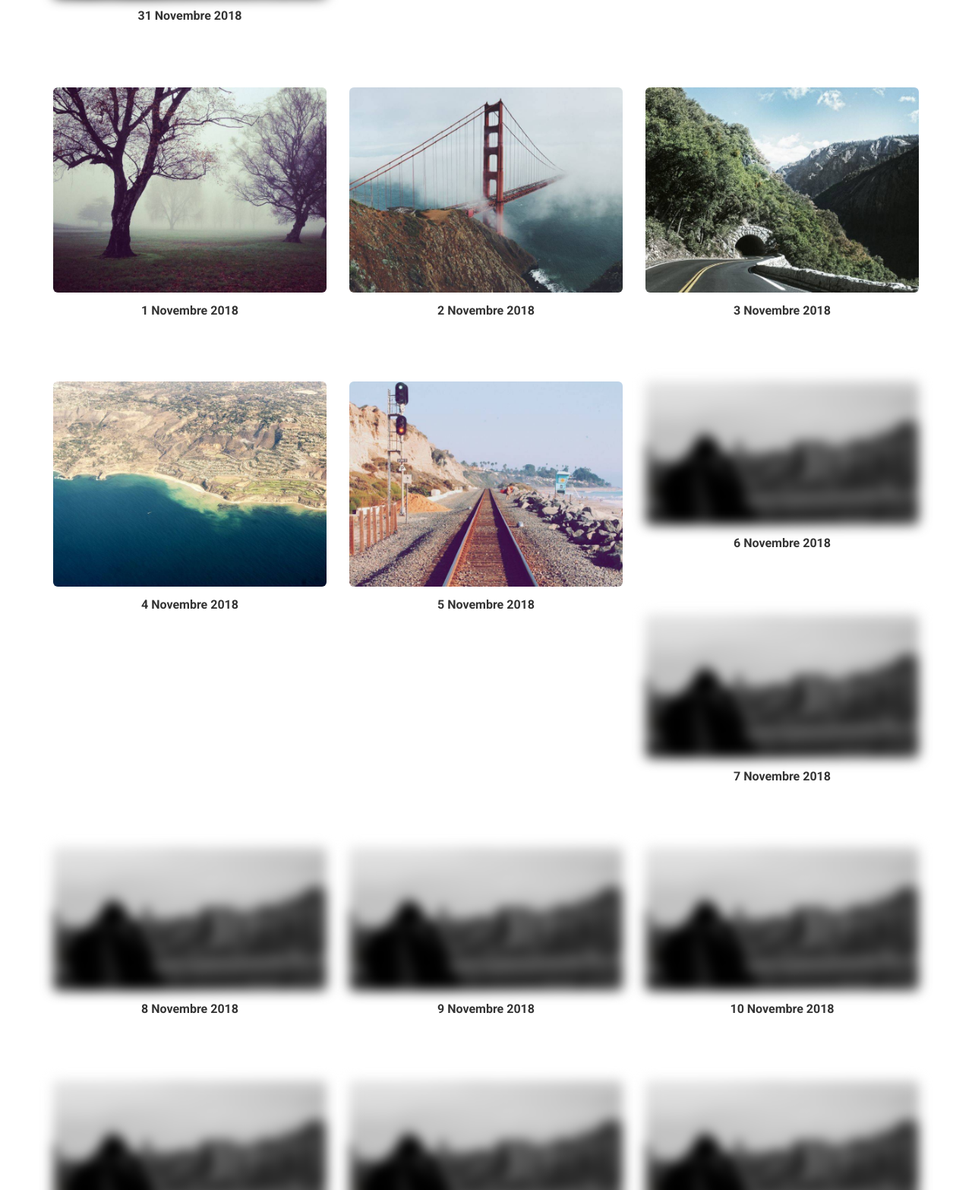
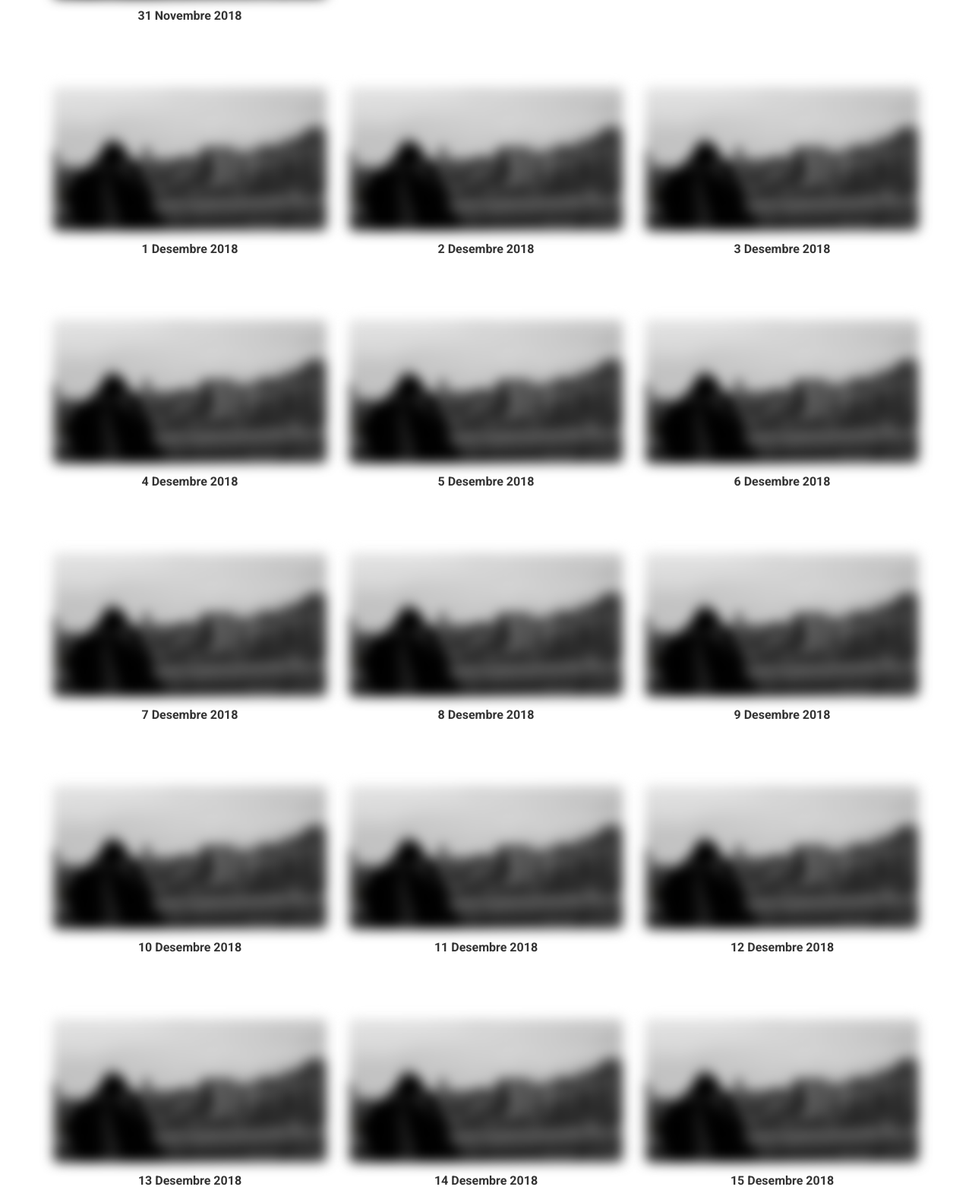
Before and after one commit to nauak/nauak.github.io, a plain HTML site: page index.html in a window 1280 px wide. Shown: the part 3740-5306 px from the top of the page at 76% size. Drawn offline with nearby package versions, Linux system fonts and the light colour scheme; some packages are replaced by stand-ins of ours; a script that the page names is missing.

Commit message:
primera versio funcional!

```diff
--- a/index.html
+++ b/index.html
@@ -102,7 +102,7 @@
 
         <p class="page-description text-center">6 anys i molts més</p>
 
-        <a href="nauak.github.io/about"><p class="page-description text-center" style="font-size:14px;color:rebeccapurple">Què és això? Llegeix això primer</p></a>
+        <a href="https://nauak.github.io/about/"><p class="page-description text-center" style="font-size:14px;color:rebeccapurple">Què és això? Llegeix això primer</p></a>
 
         <div class="tz-gallery">
 
@@ -454,60 +454,62 @@
                 </div>
             </div>
 
-
             <div class="row">
 
                     <div class="col-sm-6 col-md-4">
                         <div class="thumbnail">
-                        <a class="lightbox" href="images/park.jpg">
-                            <img src="images/park.jpg" alt="Park">
+                            <a class="lightbox" href="">
+                                <img src="images/bckgnd.jpg" alt="Park">
                             </a>
                             <div class="caption">
-                            <h3>1 Novembre 2018</h3>
+                                <h3>1 Desembre 2018</h3>
                                 <p></p>
                             </div>
                         </div>
                     </div>
                     <div class="col-sm-6 col-md-4">
                         <div class="thumbnail">
-                        <a class="lightbox" href="images/bridge.jpg">
-                            <img src="images/bridge.jpg" alt="Bridge">
+                            <a class="lightbox" href="">
+                                <img src="images/bckgnd.jpg" alt="Bridge">
                             </a>
                             <div class="caption">
-                            <h3>2 Novembre 2018</h3>
+                                <h3>2 Desembre 2018</h3>
                                 <p></p>
                             </div>
                         </div>
                     </div>
                     <div class="col-sm-6 col-md-4">
                         <div class="thumbnail">
-                        <a class="lightbox" href="images/tunnel.jpg">
-                            <img src="images/tunnel.jpg" alt="Tuneel">
+                            <a class="lightbox" href="">
+                                <img src="images/bckgnd.jpg" alt="Tuneel">
                             </a>
                             <div class="caption">
-                            <h3>3 Novembre 2018</h3>
+                                <h3>3 Desembre 2018</h3>
+                                <p></p>
+                            </div>
+                        </div>
+                    </div>
+
+                </div>
+                <div class="row">
+                    <div class="col-sm-6 col-md-4">
+                        <div class="thumbnail">
+                            <a class="lightbox" href="">
+                                <img src="images/bckgnd.jpg" alt="Coast">
+                            </a>
+                            <div class="caption">
+                                <h3>4 Desembre 2018</h3>
                                 <p></p>
                             </div>
                         </div>
                     </div>
                     <div class="col-sm-6 col-md-4">
                         <div class="thumbnail">
-                        <a class="lightbox" href="images/coast.jpg">
-                            <img src="images/coast.jpg" alt="Coast">
+                            <a class="lightbox" href="">
+                                <img src="images/bckgnd.jpg" alt="Rails">
                             </a>
                             <div class="caption">
-                            <h3>4 Novembre 2018</h3>
-                            <p></p>
-                        </div>
-                    </div>
-                </div>
-                <div class="col-sm-6 col-md-4">
-                    <div class="thumbnail">
-                        <a class="lightbox" href="images/rails.jpg">
-                            <img src="images/rails.jpg" alt="Rails">
-                        </a>
-                        <div class="caption">
-                            <h3>5 Novembre 2018</h3>
+                                <h3>5 Desembre 2018</h3>
                                 <p></p>
                             </div>
                         </div>
@@ -518,7 +520,7 @@
                                 <img src="images/bckgnd.jpg" alt="Traffic">
                             </a>
                             <div class="caption">
-                            <h3>6 Novembre 2018</h3>
+                                <h3>6 Desembre 2018</h3>
                                 <p></p>
                             </div>
                         </div>
@@ -529,7 +531,7 @@
                                 <img src="images/bckgnd.jpg" alt="Traffic">
                             </a>
                             <div class="caption">
-                            <h3>7 Novembre 2018</h3>
+                                <h3>7 Desembre 2018</h3>
                                 <p></p>
                             </div>
                         </div>
@@ -540,7 +542,7 @@
                                 <img src="images/bckgnd.jpg" alt="Traffic">
                             </a>
                             <div class="caption">
-                            <h3>8 Novembre 2018</h3>
+                                <h3>8 Desembre 2018</h3>
                                 <p></p>
                             </div>
                         </div>
@@ -551,7 +553,7 @@
                                 <img src="images/bckgnd.jpg" alt="Traffic">
                             </a>
                             <div class="caption">
-                            <h3>9 Novembre 2018</h3>
+                                <h3>9 Desembre 2018</h3>
                                 <p></p>
                             </div>
                         </div>
@@ -562,7 +564,7 @@
                                 <img src="images/bckgnd.jpg" alt="Traffic">
                             </a>
                             <div class="caption">
-                            <h3>10 Novembre 2018</h3>
+                                <h3>10 Desembre 2018</h3>
                                 <p></p>
                             </div>
                         </div>
@@ -573,7 +575,7 @@
                                 <img src="images/bckgnd.jpg" alt="Traffic">
                             </a>
                             <div class="caption">
-                            <h3>11 Novembre 2018</h3>
+                                <h3>11 Desembre 2018</h3>
                                 <p></p>
                             </div>
                         </div>
@@ -584,7 +586,7 @@
                                 <img src="images/bckgnd.jpg" alt="Traffic">
                             </a>
                             <div class="caption">
-                            <h3>12 Novembre 2018</h3>
+                                <h3>12 Desembre 2018</h3>
                                 <p></p>
                             </div>
                         </div>
@@ -595,7 +597,7 @@
                                 <img src="images/bckgnd.jpg" alt="Traffic">
                             </a>
                             <div class="caption">
-                            <h3>13 Novembre 2018</h3>
+                                <h3>13 Desembre 2018</h3>
                                 <p></p>
                             </div>
                         </div>
@@ -606,7 +608,7 @@
                                 <img src="images/bckgnd.jpg" alt="Traffic">
                             </a>
                             <div class="caption">
-                            <h3>14 Novembre 2018</h3>
+                                <h3>14 Desembre 2018</h3>
                                 <p></p>
                             </div>
                         </div>
@@ -617,7 +619,7 @@
                                 <img src="images/bckgnd.jpg" alt="Traffic">
                             </a>
                             <div class="caption">
-                            <h3>15 Novembre 2018</h3>
+                                <h3>15 Desembre 2018</h3>
                                 <p></p>
                             </div>
                         </div>
@@ -628,7 +630,7 @@
                                 <img src="images/bckgnd.jpg" alt="Traffic">
                             </a>
                             <div class="caption">
-                            <h3>16 Novembre 2018</h3>
+                                <h3>16 Desembre 2018</h3>
                                 <p></p>
                             </div>
                         </div>
@@ -639,7 +641,7 @@
                                 <img src="images/bckgnd.jpg" alt="Traffic">
                             </a>
                             <div class="caption">
-                            <h3>17 Novembre 2018</h3>
+                                <h3>17 Desembre 2018</h3>
                                 <p></p>
                             </div>
                         </div>
@@ -650,7 +652,7 @@
                                 <img src="images/bckgnd.jpg" alt="Traffic">
                             </a>
                             <div class="caption">
-                            <h3>18 Novembre 2018</h3>
+                                <h3>18 Desembre 2018</h3>
                                 <p></p>
                             </div>
                         </div>
@@ -661,7 +663,7 @@
                                 <img src="images/bckgnd.jpg" alt="Traffic">
                             </a>
                             <div class="caption">
-                            <h3>19 Novembre 2018</h3>
+                                <h3>19 Desembre 2018</h3>
                                 <p></p>
                             </div>
                         </div>
@@ -672,7 +674,7 @@
                                 <img src="images/bckgnd.jpg" alt="Traffic">
                             </a>
                             <div class="caption">
-                            <h3>20 Novembre 2018</h3>
+                                <h3>20 Desembre 2018</h3>
                                 <p></p>
                             </div>
                         </div>
@@ -683,7 +685,7 @@
                                 <img src="images/bckgnd.jpg" alt="Traffic">
                             </a>
                             <div class="caption">
-                            <h3>21 Novembre 2018</h3>
+                                <h3>21 Desembre 2018</h3>
                                 <p></p>
                             </div>
                         </div>
@@ -694,7 +696,7 @@
                                 <img src="images/bckgnd.jpg" alt="Traffic">
                             </a>
                             <div class="caption">
-                            <h3>22 Novembre 2018</h3>
+                                <h3>22 Desembre 2018</h3>
                                 <p></p>
                             </div>
                         </div>
@@ -705,7 +707,7 @@
                                 <img src="images/bckgnd.jpg" alt="Traffic">
                             </a>
                             <div class="caption">
-                            <h3>23 Novembre 2018</h3>
+                                <h3>23 Desembre 2018</h3>
                                 <p></p>
                             </div>
                         </div>
@@ -716,7 +718,7 @@
                                 <img src="images/bckgnd.jpg" alt="Traffic">
                             </a>
                             <div class="caption">
-                            <h3>24 Novembre 2018</h3>
+                                <h3>24 Desembre 2018</h3>
                                 <p></p>
                             </div>
                         </div>
@@ -727,7 +729,7 @@
                                 <img src="images/bckgnd.jpg" alt="Traffic">
                             </a>
                             <div class="caption">
-                            <h3>25 Novembre 2018</h3>
+                                <h3>25 Desembre 2018</h3>
                                 <p></p>
                             </div>
                         </div>
@@ -738,7 +740,7 @@
                                 <img src="images/bckgnd.jpg" alt="Traffic">
                             </a>
                             <div class="caption">
-                            <h3>26 Novembre 2018</h3>
+                                <h3>26 Desembre 2018</h3>
                                 <p></p>
                             </div>
                         </div>
@@ -749,7 +751,7 @@
                                 <img src="images/bckgnd.jpg" alt="Traffic">
                             </a>
                             <div class="caption">
-                            <h3>27 Novembre 2018</h3>
+                                <h3>27 Desembre 2018</h3>
                                 <p></p>
                             </div>
                         </div>
@@ -760,7 +762,7 @@
                                 <img src="images/bckgnd.jpg" alt="Traffic">
                             </a>
                             <div class="caption">
-                            <h3>28 Novembre 2018</h3>
+                                <h3>28 Desembre 2018</h3>
                                 <p></p>
                             </div>
                         </div>
@@ -771,7 +773,7 @@
                                 <img src="images/bckgnd.jpg" alt="Traffic">
                             </a>
                             <div class="caption">
-                            <h3>29 Novembre 2018</h3>
+                                <h3>29 Desembre 2018</h3>
                                 <p></p>
                             </div>
                         </div>
@@ -782,7 +784,7 @@
                                 <img src="images/bckgnd.jpg" alt="Traffic">
                             </a>
                             <div class="caption">
-                            <h3>30 Novembre 2018</h3>
+                                <h3>30 Desembre 2018</h3>
                                 <p></p>
                             </div>
                         </div>
@@ -793,7 +795,7 @@
                                 <img src="images/bckgnd.jpg" alt="Traffic">
                             </a>
                             <div class="caption">
-                            <h3>31 Novembre 2018</h3>
+                                <h3>31 Desembre 2018</h3>
                                 <p></p>
                             </div>
                         </div>
@@ -801,12 +803,14 @@
                 </div>
 
 
+
+
         </div>
 
     </div>
 
     <!-- Return to top button -->
-    <a id="back-to-top" href="#" class="btn btn-primary btn-lg back-to-top" role="button" title="Click to return on the top page" data-toggle="tooltip" data-placement="left"><span class="glyphicon glyphicon-chevron-up"></span></a>
+    <!--a id="back-to-top" href="#" class="btn btn-primary btn-lg back-to-top" role="button" title="Click to return on the top page" data-toggle="tooltip" data-placement="left"><span class="glyphicon glyphicon-chevron-up"></span></a-->
 
 
 
```
Lines whose indentation alone changed are shown as unchanged.
